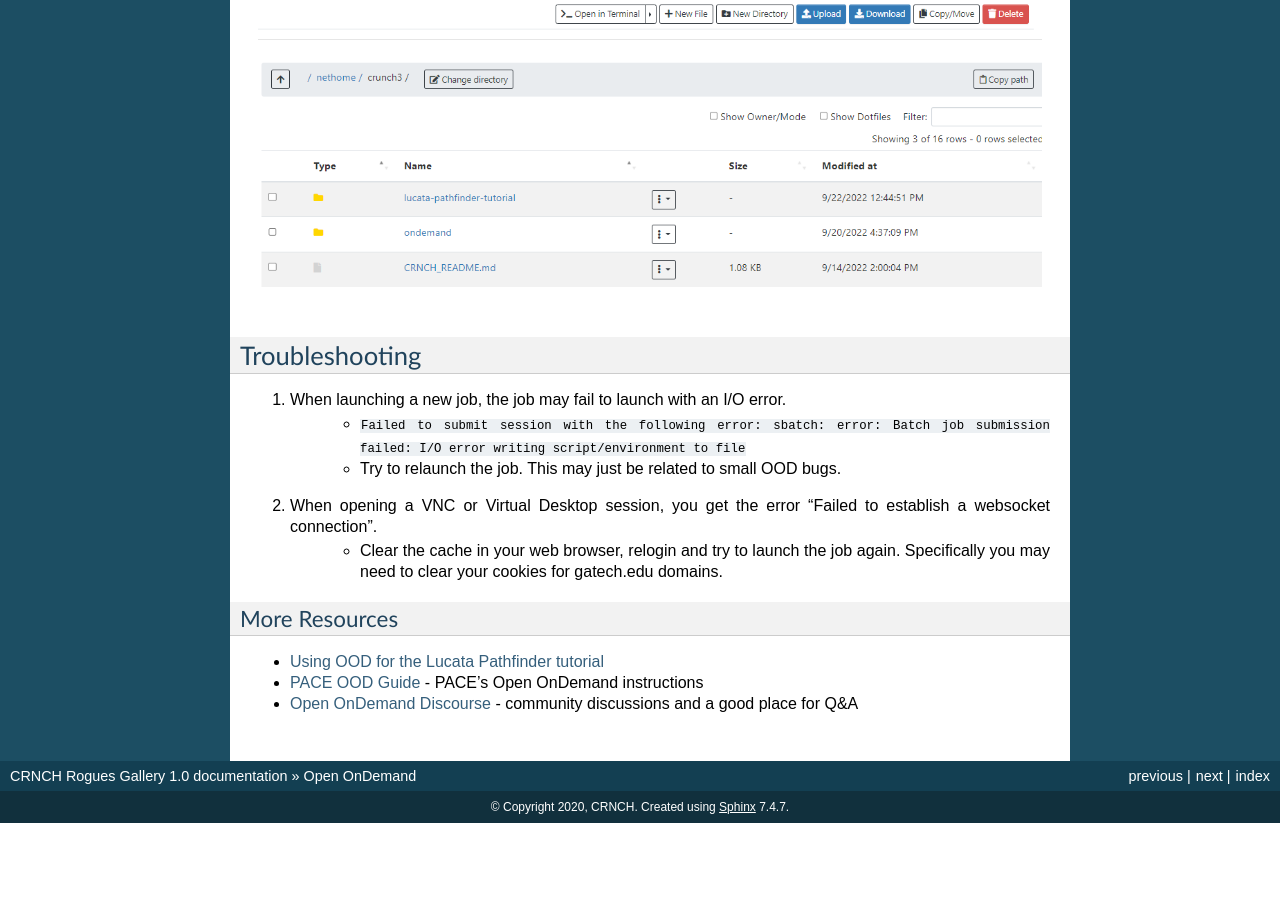
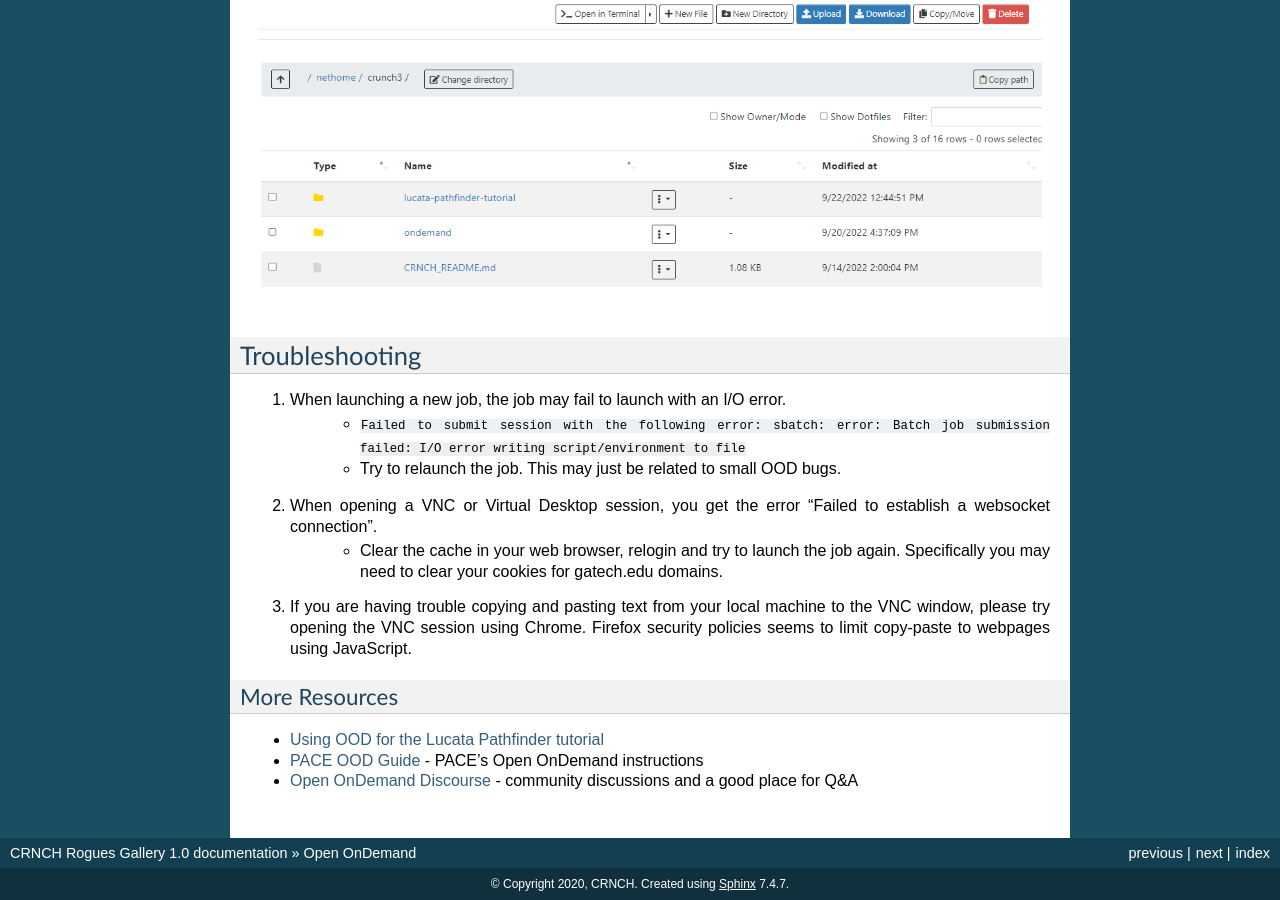
Before and after one commit to gt-crnch-rg/read-the-docs, a Sphinx documentation site: the page built from docs/general/open-on-demand.rst, in a window 1280 px wide and 900 px high, scrolled down 6363 px. Built offline with Sphinx 7.4.7, drawn with Linux system fonts in a browser that asks for light colours; pages that are not in the unit, such as notebooks, are missing from menus; before the commit the page ends 7186 px from its top, so only the background shows below that.

Commit message:
Update open-on-demand.rst

```diff
--- a/docs/general/open-on-demand.rst
+++ b/docs/general/open-on-demand.rst
@@ -105,6 +105,8 @@ Troubleshooting
 2) When opening a VNC or Virtual Desktop session, you get the error "Failed to establish a websocket connection".
     - Clear the cache in your web browser, relogin and try to launch the job again. Specifically you may need to clear your cookies for gatech.edu domains.
 
+3) If you are having trouble copying and pasting text from your local machine to the VNC window, please try opening the VNC session using Chrome. Firefox security policies seems to limit copy-paste to webpages using JavaScript.
+
 More Resources
 ^^^^^^^^^^^^^^
 
```
